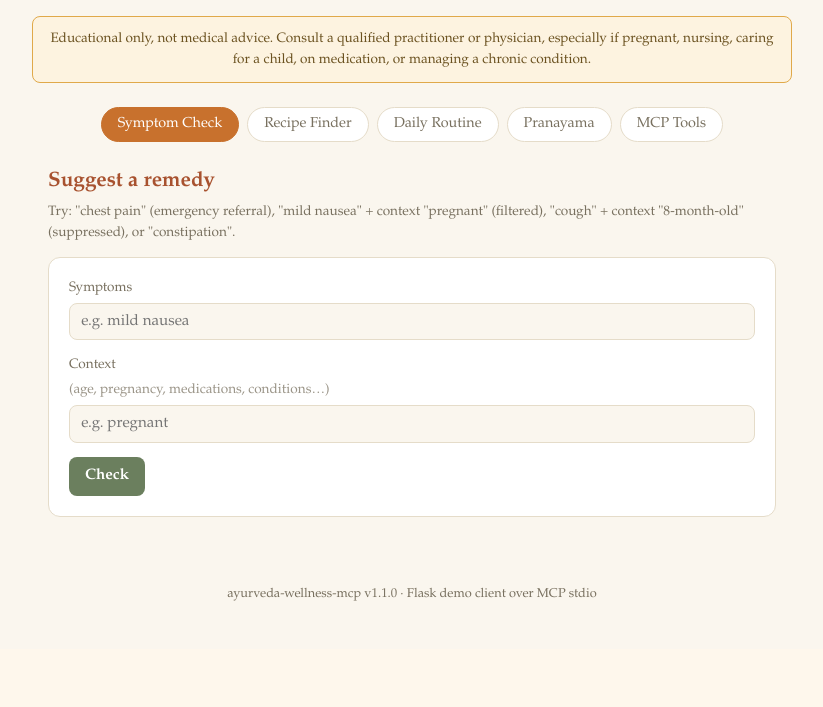
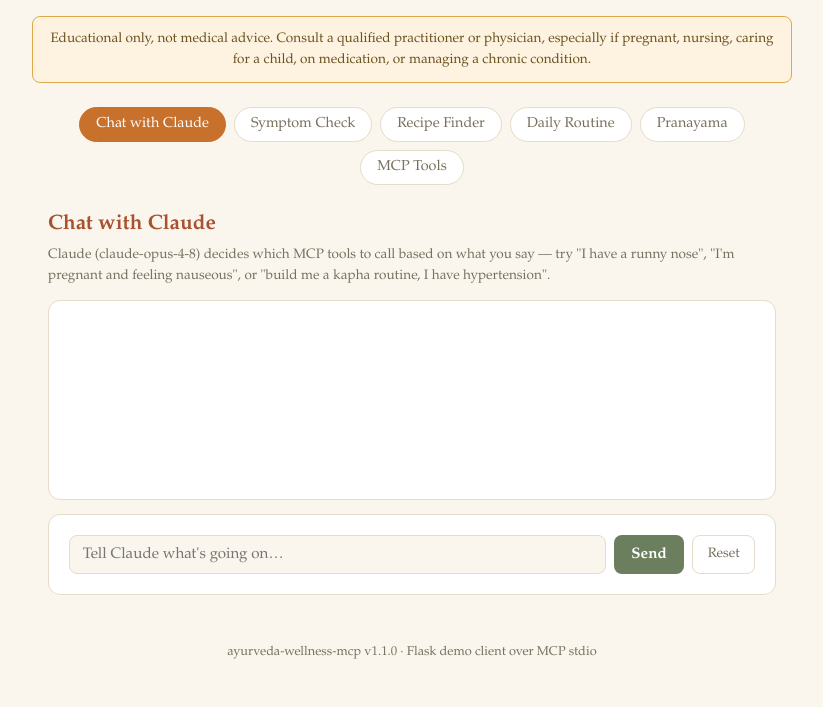
Before and after one commit to rubix-coder/skillsbyrubix, a Flask app: page / in a window 1280 px wide. Shown: the part 163-870 px from the top of the page, without its empty margins (228-1051 px from the left). Before the commit the page ends 764 px from the top, so only its background shows below. Run offline with Flask 3, Linux system fonts and the light colour scheme; parts of the project's set-up code (start-up, migrations or seed data) failed here and were passed over.

Commit message:
Add a real Claude chat interface that orchestrates the MCP tools
The existing demo only rendered raw tool-call JSON into forms — there was
no LLM in the loop anywhere, which is why it read as a canned lookup table
rather than an AI assistant. This adds an actual Claude API integration:

- mcp_client.py: MCPDemoClient now also holds an AsyncAnthropic client and
  runs a manual tool-use loop (claude-opus-4-8, adaptive thinking) against
  the same persistent MCP session — Claude decides which of the 7 tools to
  call from free-form user text, the safety-gated tool results go back to
  it as tool_result blocks, and it writes the final conversational reply.
  Conversation history is kept server-side; chat is only enabled when an
  ANTHROPIC_API_KEY / ANTHROPIC_AUTH_TOKEN is present, otherwise it fails
  clean (502 with a clear message) rather than crashing.
- app.py: new /api/chat and /api/chat/reset routes; /api/health now also
  reports chat_enabled. Loads a repo-root .env (gitignored) via
  python-dotenv so the key never needs to touch git or get echoed back.
- Frontend: new "Chat with Claude" tab (now the default) with a chat log,
  a collapsible tool-call trace under each reply so the MCP calls are
  visible rather than opaque, and a friendly disabled-state banner when no
  key is configured. The other four tabs are unchanged — still useful for
  inspecting the MCP tools directly.

Verified live: Claude correctly calls suggest_remedy for "runny nose" and
writes a grounded, cited response; for "chest pain" it calls safety_check
and relays the emergency referral without offering a remedy, deferring to
the code-enforced gate rather than second-guessing it. pytest 11/11, full
5-tab browser sweep clean.

Co-Authored-By: Claude Sonnet 5 <noreply@anthropic.com>
Claude-Session: https://claude.ai/code/session_0149xyuHYvAF7e5ojZYKgQFq

```diff
--- a/demo/app.py
+++ b/demo/app.py
@@ -5,11 +5,15 @@ this app is an MCP client, not a reimplementation of the server's logic.
 """
 
 import logging
+import os
 
+from dotenv import load_dotenv
 from flask import Flask, jsonify, render_template, request
 from werkzeug.exceptions import HTTPException
 
-from mcp_client import McpClientError, call_tool_resilient, get_client
+load_dotenv(os.path.join(os.path.dirname(__file__), "..", ".env"))
+
+from mcp_client import McpClientError, call_tool_resilient, get_client  # noqa: E402
 
 app = Flask(__name__)
 log = logging.getLogger(__name__)
@@ -28,10 +32,27 @@ def favicon():
 @app.route("/api/health")
 def api_health():
     try:
-        tools = get_client().list_tools()
-        return jsonify({"status": "ok", "tool_count": len(tools)})
+        client = get_client()
+        tools = client.list_tools()
+        return jsonify({"status": "ok", "tool_count": len(tools), "chat_enabled": client.has_chat()})
     except McpClientError as exc:
         return jsonify({"status": "error", "message": str(exc)}), 503
+
+
+@app.route("/api/chat", methods=["POST"])
+def api_chat():
+    body = request.get_json(force=True)
+    message = (body.get("message") or "").strip()
+    if not message:
+        return jsonify({"status": "error", "message": "Message cannot be empty."}), 400
+    result = get_client().chat(message)
+    return jsonify(result)
+
+
+@app.route("/api/chat/reset", methods=["POST"])
+def api_chat_reset():
+    get_client().reset_chat()
+    return jsonify({"status": "ok"})
 
 
 @app.route("/api/tools")
--- a/demo/requirements.txt
+++ b/demo/requirements.txt
@@ -1 +1,3 @@
 flask>=3.0
+anthropic>=0.110
+python-dotenv>=1.0
--- a/demo/static/app.js
+++ b/demo/static/app.js
@@ -177,3 +177,74 @@ async function loadTools() {
     out.innerHTML = errorBanner(err);
   }
 }
+
+const chatLog = document.getElementById("chat-log");
+
+function appendChatMessage(role, text) {
+  const div = document.createElement("div");
+  div.className = `chat-msg ${role}`;
+  div.textContent = text;
+  chatLog.appendChild(div);
+  chatLog.scrollTop = chatLog.scrollHeight;
+  return div;
+}
+
+function appendToolTrace(toolCalls) {
+  if (!toolCalls || !toolCalls.length) return;
+  const details = document.createElement("details");
+  details.className = "tool-trace";
+  const summary = document.createElement("summary");
+  summary.textContent = `Claude called ${toolCalls.length} MCP tool${toolCalls.length > 1 ? "s" : ""}: ${toolCalls.map((t) => t.name).join(", ")}`;
+  details.appendChild(summary);
+  toolCalls.forEach((t) => {
+    const pre = document.createElement("pre");
+    pre.textContent = `${t.name}(${JSON.stringify(t.input)})\n→ ${t.result}`;
+    details.appendChild(pre);
+  });
+  chatLog.appendChild(details);
+  chatLog.scrollTop = chatLog.scrollHeight;
+}
+
+document.getElementById("chat-form").addEventListener("submit", async (e) => {
+  e.preventDefault();
+  const input = document.getElementById("chat-input");
+  const message = input.value.trim();
+  if (!message) return;
+  input.value = "";
+  appendChatMessage("user", message);
+  const pending = appendChatMessage("assistant", "…thinking…");
+  try {
+    const result = await postJSON("/api/chat", { message });
+    pending.remove();
+    appendToolTrace(result.tool_calls);
+    appendChatMessage("assistant", result.reply || "(no reply)");
+  } catch (err) {
+    pending.remove();
+    const div = document.createElement("div");
+    div.className = "chat-msg system-note";
+    div.textContent = `⚠ ${err.message}`;
+    chatLog.appendChild(div);
+  }
+});
+
+document.getElementById("chat-reset").addEventListener("click", async () => {
+  await postJSON("/api/chat/reset", {});
+  chatLog.innerHTML = "";
+  appendChatMessage("assistant", "Conversation reset. What's going on?");
+});
+
+(async function checkChatEnabled() {
+  try {
+    const health = await getJSON("/api/health");
+    if (!health.chat_enabled) {
+      const div = document.createElement("div");
+      div.className = "chat-msg system-note";
+      div.textContent =
+        "Chat is disabled: no ANTHROPIC_API_KEY / ANTHROPIC_AUTH_TOKEN found. Set one and restart the demo server to enable it. The other tabs still work — they call the MCP tools directly.";
+      chatLog.appendChild(div);
+      document.querySelector('#chat-form button[type="submit"]').disabled = true;
+    }
+  } catch {
+    // health check itself failed; the per-message error banner will explain
+  }
+})();
--- a/demo/static/style.css
+++ b/demo/static/style.css
@@ -203,6 +203,121 @@ button[type="submit"]:hover { background: #566b49; }
   color: #6b5220;
 }
 
+.chat-log {
+  display: flex;
+  flex-direction: column;
+  gap: 0.75rem;
+  min-height: 200px;
+  max-height: 55vh;
+  overflow-y: auto;
+  padding: 1rem;
+  background: white;
+  border: 1px solid var(--line);
+  border-radius: 12px;
+  margin-bottom: 0.9rem;
+}
+
+.chat-msg {
+  max-width: 85%;
+  padding: 0.65rem 0.9rem;
+  border-radius: 12px;
+  font-size: 0.92rem;
+  line-height: 1.45;
+  white-space: pre-wrap;
+}
+
+.chat-msg.user {
+  align-self: flex-end;
+  background: var(--sage);
+  color: white;
+  border-bottom-right-radius: 3px;
+}
+
+.chat-msg.assistant {
+  align-self: flex-start;
+  background: var(--cream);
+  border: 1px solid var(--line);
+  border-bottom-left-radius: 3px;
+}
+
+.chat-msg.system-note {
+  align-self: center;
+  background: transparent;
+  color: var(--muted);
+  font-style: italic;
+  font-size: 0.8rem;
+  max-width: 100%;
+}
+
+.tool-trace {
+  align-self: flex-start;
+  max-width: 90%;
+  font-size: 0.78rem;
+  color: var(--muted);
+  background: #f1ece0;
+  border: 1px dashed var(--line);
+  border-radius: 8px;
+  padding: 0.4rem 0.65rem;
+}
+
+.tool-trace summary {
+  cursor: pointer;
+  font-weight: 600;
+  color: var(--saffron);
+}
+
+.tool-trace pre {
+  white-space: pre-wrap;
+  margin: 0.4rem 0 0;
+  font-size: 0.75rem;
+}
+
+.chat-form {
+  display: flex;
+  gap: 0.5rem;
+}
+
+.chat-form input {
+  flex: 1;
+  font-family: inherit;
+  font-size: 0.95rem;
+  padding: 0.6rem 0.8rem;
+  border: 1px solid var(--line);
+  border-radius: 8px;
+  background: var(--cream);
+}
+
+.chat-form input:focus {
+  outline: none;
+  border-color: var(--saffron);
+}
+
+.chat-form button[type="submit"] {
+  font-family: inherit;
+  font-weight: 600;
+  padding: 0.6rem 1.1rem;
+  background: var(--sage);
+  color: white;
+  border: none;
+  border-radius: 8px;
+  cursor: pointer;
+}
+
+.chat-form button[type="submit"]:hover { background: #566b49; }
+
+.chat-reset {
+  font-family: inherit;
+  font-size: 0.85rem;
+  padding: 0.6rem 0.9rem;
+  background: white;
+  border: 1px solid var(--line);
+  border-radius: 8px;
+  color: var(--muted);
+  cursor: pointer;
+}
+
+.chat-reset:hover { border-color: var(--terracotta); color: var(--terracotta); }
+
 footer {
   text-align: center;
   color: var(--muted);
--- a/demo/templates/index.html
+++ b/demo/templates/index.html
@@ -17,7 +17,8 @@
   </div>
 
   <nav class="tabs">
-    <button class="tab active" data-tab="remedy">Symptom Check</button>
+    <button class="tab active" data-tab="chat">Chat with Claude</button>
+    <button class="tab" data-tab="remedy">Symptom Check</button>
     <button class="tab" data-tab="recipes">Recipe Finder</button>
     <button class="tab" data-tab="routine">Daily Routine</button>
     <button class="tab" data-tab="pranayama">Pranayama</button>
@@ -25,7 +26,18 @@
   </nav>
 
   <main>
-    <section id="panel-remedy" class="panel active">
+    <section id="panel-chat" class="panel active">
+      <h2>Chat with Claude</h2>
+      <p class="hint">Claude (claude-opus-4-8) decides which MCP tools to call based on what you say — try "I have a runny nose", "I'm pregnant and feeling nauseous", or "build me a kapha routine, I have hypertension".</p>
+      <div id="chat-log" class="chat-log"></div>
+      <form id="chat-form" class="chat-form">
+        <input type="text" name="message" id="chat-input" placeholder="Tell Claude what's going on…" autocomplete="off" required />
+        <button type="submit">Send</button>
+        <button type="button" id="chat-reset" class="chat-reset">Reset</button>
+      </form>
+    </section>
+
+    <section id="panel-remedy" class="panel">
       <h2>Suggest a remedy</h2>
       <p class="hint">Try: "chest pain" (emergency referral), "mild nausea" + context "pregnant" (filtered), "cough" + context "8-month-old" (suppressed), or "constipation".</p>
       <form id="remedy-form">
```
Also changed, not shown: demo/mcp_client.py (+80 -0 lines), README.md, 1 other file.
